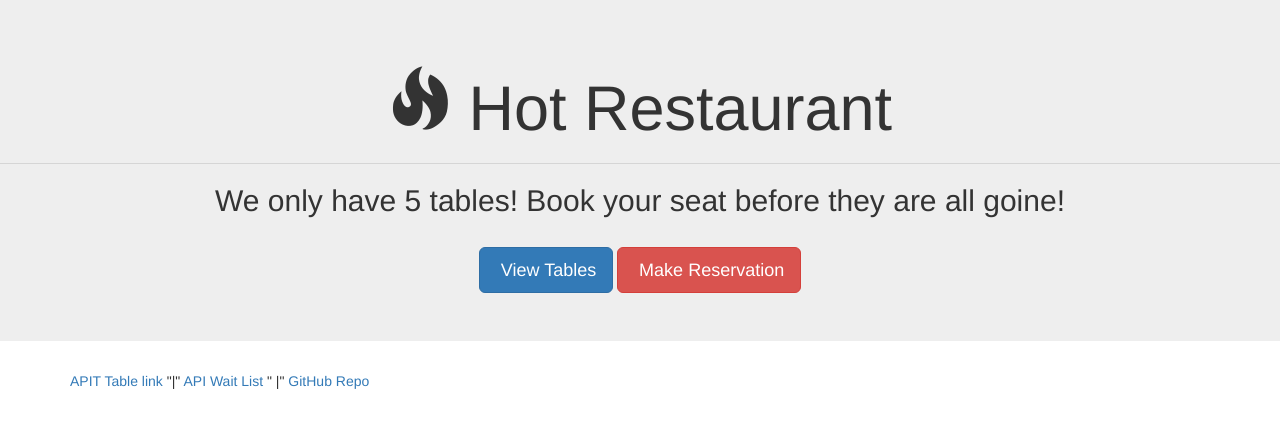
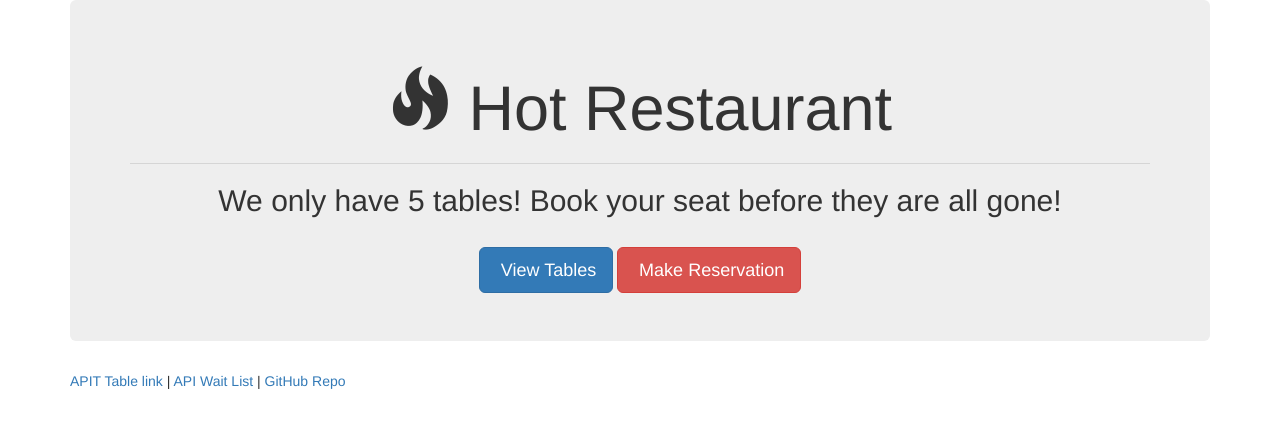
Before and after one commit to vhernandez12/hot-restraunt, a plain HTML site: page home.html in a window 1280 px wide. Drawn offline with nearby package versions, Linux system fonts and the light colour scheme.

Commit message:
home changes to jumbotron

```diff
--- a/home.html
+++ b/home.html
@@ -12,7 +12,7 @@
 </head>
 
 <body>
-    <div class="contaner">
+    <div class="container">
         <div class="jumbotron">
             <h1 class="text-center">
                 <span class="glyphicon glyphicon-fire">
@@ -21,7 +21,7 @@
                 Hot Restaurant
             </h1>
             <hr>
-            <h2 class="text-center"> We only have 5 tables! Book your seat before they are all goine!</h2>
+            <h2 class="text-center"> We only have 5 tables! Book your seat before they are all gone!</h2>
             <br>
             <div class="text-center">
                 <a href="/tables">
@@ -48,9 +48,9 @@
 <div class="container">
     <p>
             <a href= "/api/tables"> APIT Table link</a>
-            "|"
+            |
             <a href="/api/waitlist">API Wait List</a>
-            " |"
+             |
             <a href="https://github.com/vhernandez12/hot-restraunt/tree/master"> GitHub Repo</a>
 
     </p>
```
